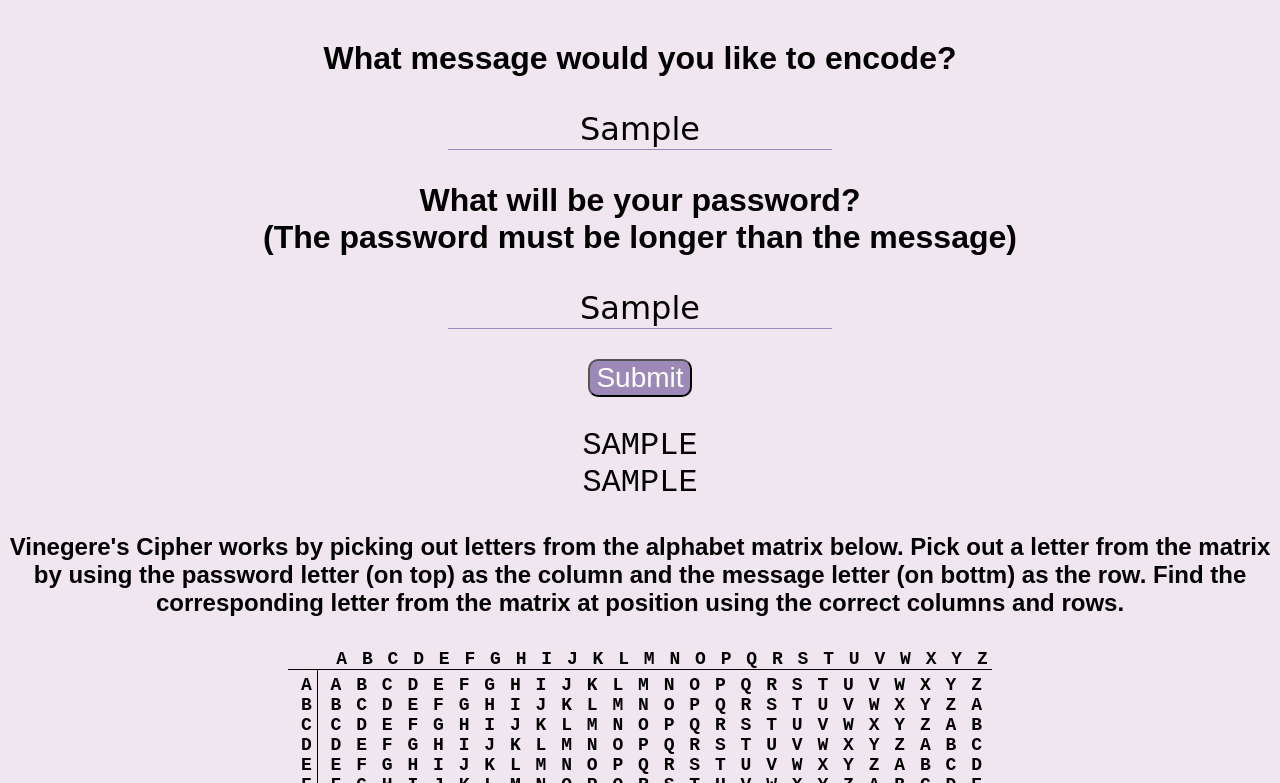
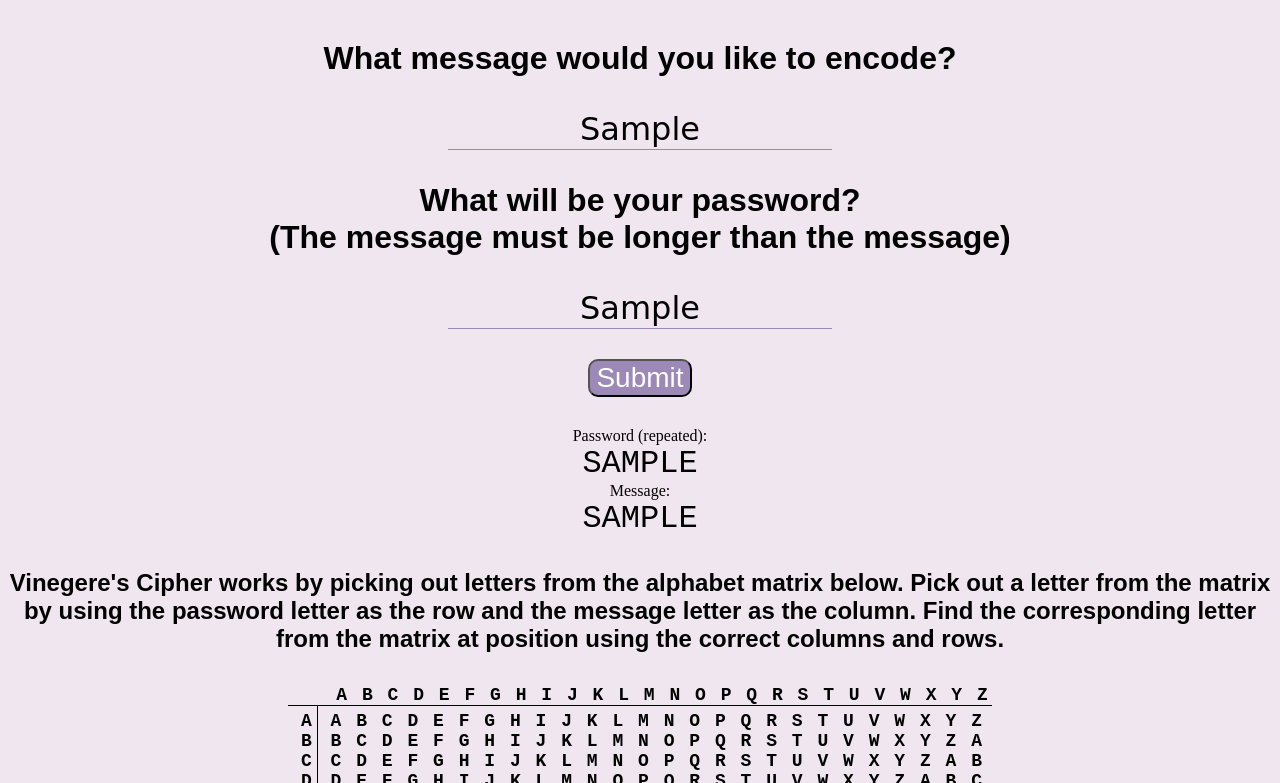
Before and after one commit to ConleyPotter/vigenereCipher, a website: page app/cipher.html in a window 1280 px wide. Both pictures are taken after typing "Sample", "Sample" into the empty fields and a click on the button "Submit". Shown: the top 783 px of the page. Drawn offline with Linux system fonts and the light colour scheme; a web font is replaced by a local one.

Commit message:
Change typos on cipher page

```diff
--- a/app/cipher.html
+++ b/app/cipher.html
@@ -16,18 +16,18 @@
     <input type="text" id="message-to-encode" placeholder="Protect the West Wall">
     <h3>What will be your password?
       <br/>
-      (The password must be longer than the message)</h3>
+      (The message must be longer than the message)</h3>
     <input type="text" id="password" placeholder="Fortification">
     <button id="submit">Submit</button>
 
     <div class="overlays-container">
-      <span id="password-overlay" class="overlays monospace"></span>
-      <span id="message-overlay" class="overlays monospace"></span>
+      Password (repeated): <span id="password-overlay" class="overlays monospace"></span>
+      Message: <span id="message-overlay" class="overlays monospace"></span>
     </div>
 
     <div id="hidden-at-first">
       <h4>
-        Vinegere's Cipher works by picking out letters from the alphabet matrix below. Pick out a letter from the matrix by using the password letter (on top) as the column and the message letter (on bottm) as the row. Find the corresponding letter from the matrix at position using the correct columns and rows.
+        Vinegere's Cipher works by picking out letters from the alphabet matrix below. Pick out a letter from the matrix by using the password letter as the row and the message letter as the column. Find the corresponding letter from the matrix at position using the correct columns and rows.
       </h4>
 
       <h5 class="monospace">
```
